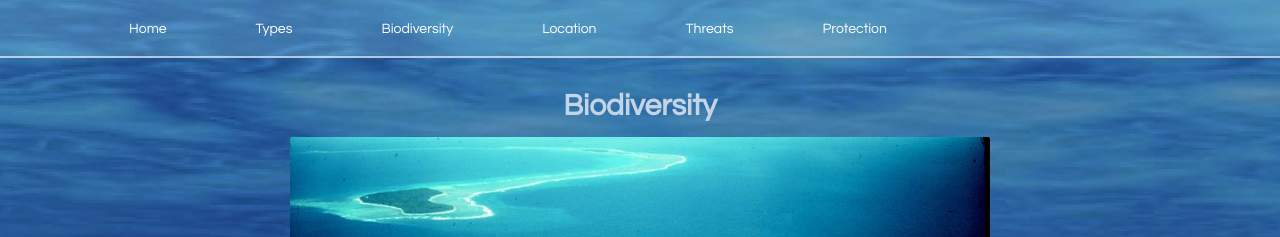
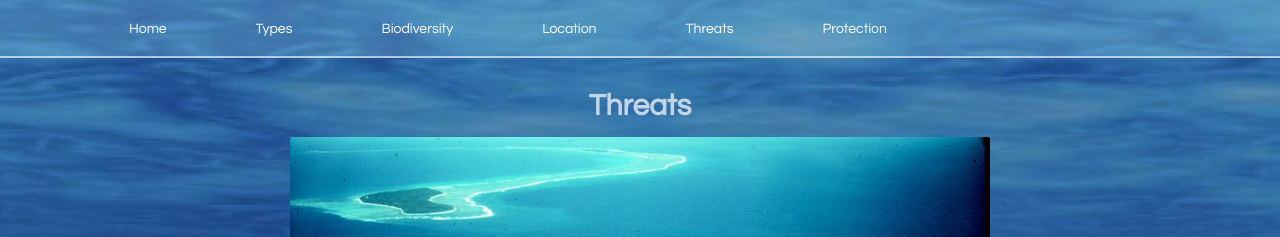
Before and after one commit to ninafall2022/iffall2022, a plain HTML site: page microsite/initial-build/threats.html in a window 1280 px wide. Shown: the top 237 px of the page. Drawn offline with Linux system fonts and the light colour scheme.

Commit message:
Update threats.html

```diff
--- a/microsite/initial-build/threats.html
+++ b/microsite/initial-build/threats.html
@@ -41,7 +41,7 @@
     <br/>
 
 
-    <h4>Biodiversity</h4>
+    <h4>Threats</h4>
 
 
 
```
